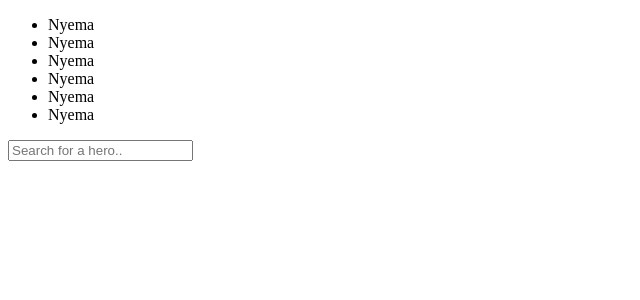
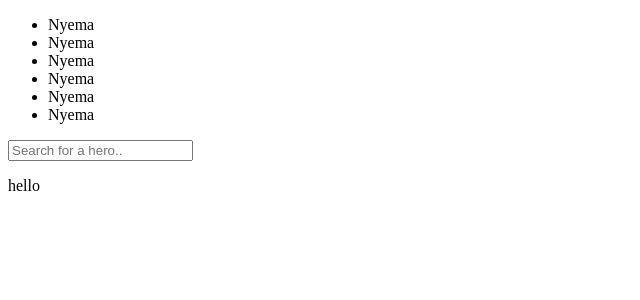
Before and after one commit to ptya/owcompare, a React (Create React App) app in the folder frontend/owcompare/: page / in a window 1280 px wide. Shown: the top 300 px of the page, without its empty margins (0-640 px from the left). Built offline with nearby package versions, Linux system fonts and the light colour scheme.

Commit message:
ShouldComponentUpdate WIP

```diff
--- a/frontend/owcompare/src/components/App.js
+++ b/frontend/owcompare/src/components/App.js
@@ -4,10 +4,12 @@ import selectedHeroes from '../data/selectedHeroes';
 
 import Search from './Search';
 import Selection from './Selection';
+import Recommend from './Recommend';
 
 class App extends Component {
   state = {
     availableHeroes: heroes,
+    recommendedHeroes: {},
     search: '',
     selectedHeroes: {},
     slots: 6
@@ -76,6 +78,7 @@ class App extends Component {
             updateSelected={this.updateSelected}
           />
         }
+        <Recommend />
       </Fragment>
     );
   }
--- /dev/null
+++ b/frontend/owcompare/src/components/Recommend.js
@@ -0,0 +1,12 @@
+import React, { Component } from 'react';
+
+class Recommend extends Component {
+  render() {
+
+    return (
+      <p>hello</p>
+    );
+  }
+}
+
+export default Recommend;
--- a/frontend/owcompare/src/components/Selection.js
+++ b/frontend/owcompare/src/components/Selection.js
@@ -1,6 +1,24 @@
 import React, { Component } from 'react';
 
 class Selection extends Component {
+  shouldComponentUpdate(nextProps, nextState) {
+    const updatedHeroList = this.props.selectedHeroes !== nextProps.selectedHeroes;
+    console.log(updatedHeroList);
+    console.log(Object.keys(this.props.selectedHeroes).length);
+    console.log(Object.keys(nextProps.selectedHeroes).length);
+    console.table(this.props.selectedHeroes);
+    console.table(nextProps.selectedHeroes);
+    console.table(nextProps);
+    console.table(this.props);
+    console.log('---');
+    console.log(nextState);
+    return updatedHeroList;
+  }
+
+  componentDidUpdate() {
+    console.log('helloo');
+  }
+
   heroList = (hero, i) => {
     const selectedHero = this.props.selectedHeroes[hero];
     return (
```
